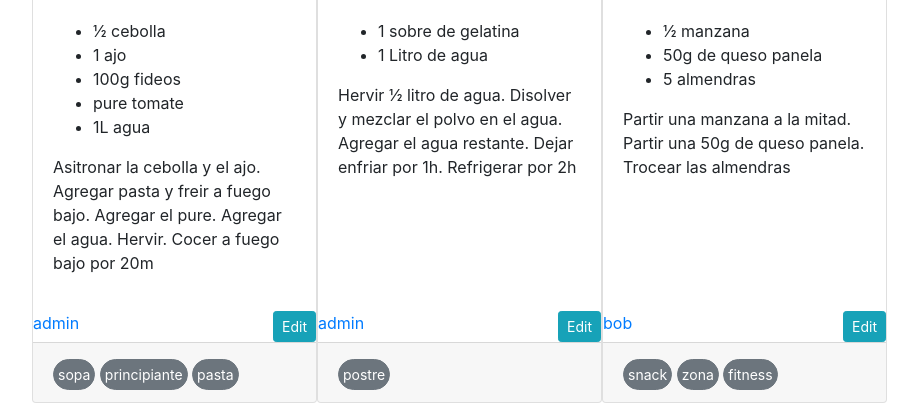
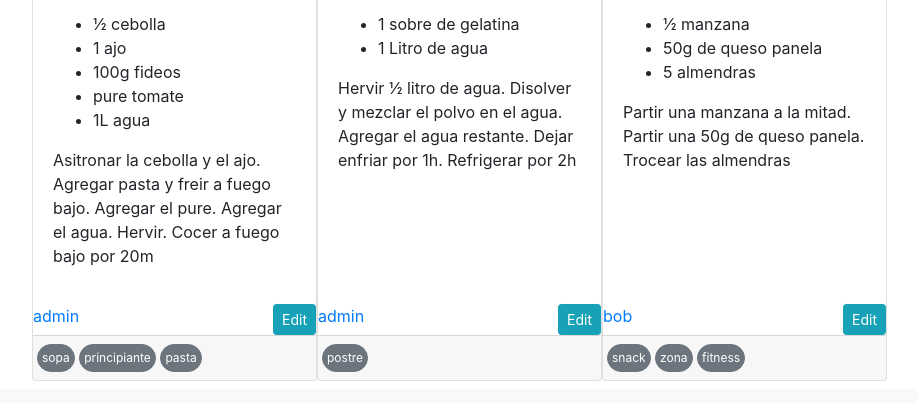
Before and after one commit to grayTurtle01/recipes, a Django app: page / in a window 1280 px wide. Shown: the part 889-1292 px from the top of the page, without its empty margins (38-956 px from the left). After the commit the page ends 1270 px from the top, so only its background shows below. Run offline with Django 3.2, Linux system fonts and the light colour scheme; data comes from the database, SQL or seed files in the repository; both versions use the stored data as it was after the commit; some libraries are stand-ins or nearby versions.

Commit message:
tags styles

```diff
--- a/app/static/app/styles.css
+++ b/app/static/app/styles.css
@@ -3,3 +3,7 @@
   height: 25vh;
   object-fit: cover;
 }
+
+.card small{
+  font-size: 12px;
+}
--- a/app/templates/app/render_recipes.html
+++ b/app/templates/app/render_recipes.html
@@ -4,7 +4,7 @@
 
   <div class="row">
       {% for recipe in recipes %}
-      <div class="card col-lg-3 col-sm-6 p-0">
+      <div class="card col-lg-3 col-sm-6 p-0 mb-2">
           <h4>{{recipe.title}}</h4>
           <img src="{{recipe.image_url}}" class="recipe-image">
 
@@ -25,10 +25,10 @@
               <a href="/edit_recipe/{{recipe.id}}" class="btn btn-sm btn-info">Edit</a>
           </div>
 
-          <div class="card-footer">
+          <div class="card-footer p-1">
               {% for tag in recipe.tags|split:',' %}
               <a href="/filter_by_tag/{{tag}}">
-                  <small class="btn btn-sm btn-secondary rounded-pill mt-1 p-1 tag">{{tag}}</small>
+                  <small class="btn btn-sm btn-secondary rounded-pill my-1 p-1 tag">{{tag}}</small>
               </a>
 
               {% endfor %}
```
Also changed, not shown: db.sqlite3.
